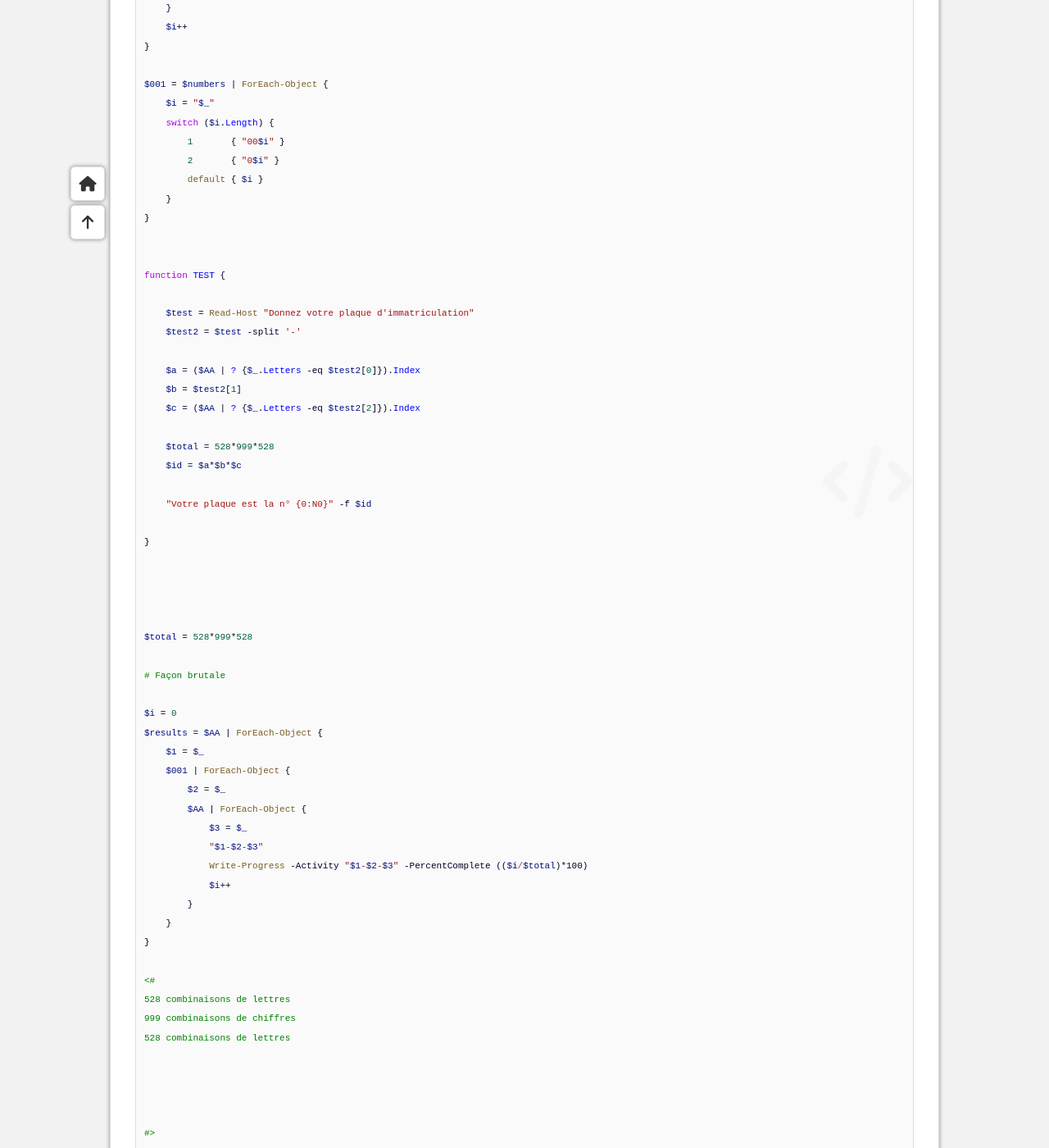
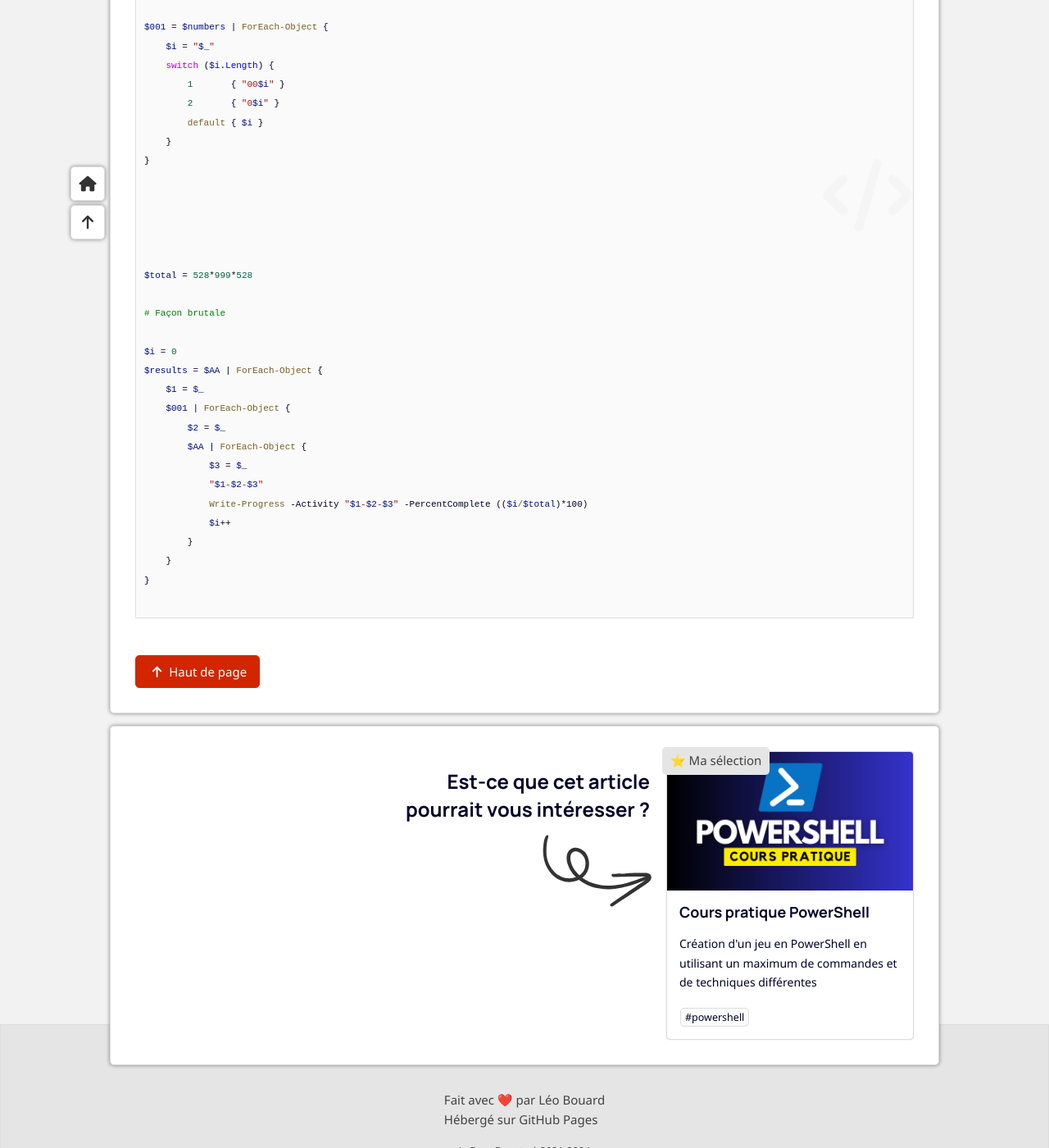
Before and after one commit to leobouard/leobouard.github.io, a Jekyll site: the page built from _posts/2025-01-01-plaques-immatriculation.md, in a window 1280 px wide and 1400 px high, scrolled down 712 px. Shown: the whole window at 82% size. Built offline with Jekyll 4.4.1, drawn with Linux system fonts in a browser that asks for light colours; nearby versions of some CDN libraries; some web fonts are replaced; our own code applies the rules of GitHub Pages for plain Markdown files; some of the changed text lies outside the part shown.

Commit message:
Mise à jour des défis

````diff
--- a/_posts/2025-01-01-plaques-immatriculation.md
+++ b/_posts/2025-01-01-plaques-immatriculation.md
@@ -6,19 +6,16 @@
 <https://immatriculation.ants.gouv.fr/tout-savoir/numero-logo-et-plaque>
 
 ```powershell
-$letters =  "A","B","C","D","E","F","J","H","J","K","L","M","N","P","Q","R","S","T","V","W","X","Y","Z"
+$letters = 'ABCDEFGHJKLMNPQRSTVWXYZ'.ToCharArray()
 $numbers = 1..999
 
-$i = 1
-$AA  = $letters | ForEach-Object { $A = $_ ; $letters | ForEach-Object { "$A$_" } }
+$AA  = $letters | ForEach-Object {
+    $A = $_
+    $letters | ForEach-Object {
+        "$A$_"
+    }
+}
 $AA = $AA | Where-Object {$_ -ne 'SS'}
-$AA = $AA | ForEach-Object {
-    [PSCustomObject]@{
-        Letters = $_
-        Index   = $i
-    }
-    $i++
-}
 
 $001 = $numbers | ForEach-Object {
     $i = "$_"
@@ -29,22 +26,6 @@
     }
 }
 
-
-function TEST {
-
-    $test = Read-Host "Donnez votre plaque d'immatriculation"
-    $test2 = $test -split '-'
-
-    $a = ($AA | ? {$_.Letters -eq $test2[0]}).Index
-    $b = $test2[1]
-    $c = ($AA | ? {$_.Letters -eq $test2[2]}).Index
-
-    $total = 528*999*528
-    $id = $a*$b*$c
-
-    "Votre plaque est la n° {0:N0}" -f $id
-
-}
 
 
 
@@ -67,15 +48,4 @@
     }
 }
 
-<#
-528 combinaisons de lettres
-999 combinaisons de chiffres
-528 combinaisons de lettres
-
-
-
-
-#>
-
-
 ```
````
Also changed, not shown: _posts/2024-02-03-periode-de-recrutement.md (added, +80 -0 lines), _posts/2025-01-01-defi-suits.md (+9 -21 lines).
